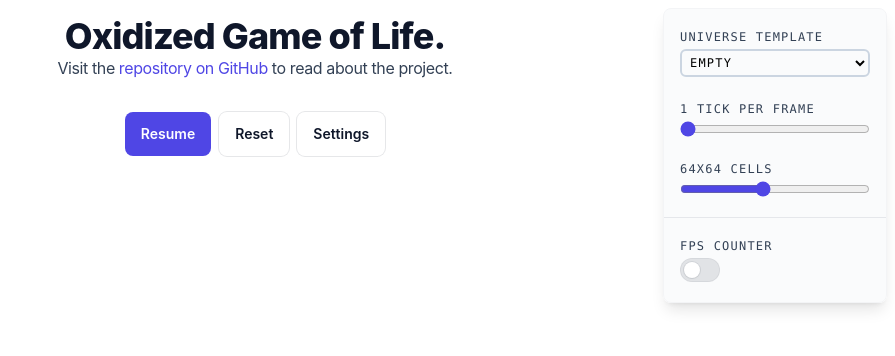
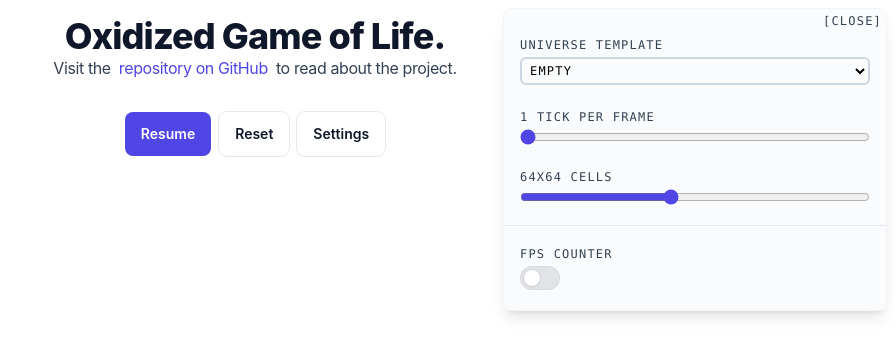
Before and after one commit to tobiplay/wasm-game-of-life, a SvelteKit app in the folder svelte/: page / in a window 1280 px wide. Both pictures are taken after a click on the button "Settings". Shown: the top 356 px of the page, without its empty margins (385-1280 px from the left). Built offline with nearby package versions, Linux system fonts and the light colour scheme; no server answers; a web font is replaced by a local one.

Commit message:
Add close to modal and listen to window resize

```diff
--- a/svelte/src/components/Settings.svelte
+++ b/svelte/src/components/Settings.svelte
@@ -4,6 +4,7 @@
 
   export let handleGridSizeChange: any;
   export let handleUniverseOptionChange: any;
+  export let id: string;
 
   import { ticksPerFrame, gridSize, universeTemplate } from "../lib/stores.js";
 </script>
@@ -11,12 +12,17 @@
 <div
   class="{$hidden
     ? 'hidden'
-    : ''} absolute w-[calc(100vw-1rem)] mr-0 sm:w-56 mt-4 sm:mt-2 sm:mr-2 bg-gray-50 bg-opacity-75 backdrop-filter backdrop-blur-sm border border-gray-100 rounded-lg shadow-lg divide-y divide-gray-100 focus:outline-none right-0 top-0"
-  on:mouseleave={() => {
-    $hidden = true;
-  }}
+    : ''} absolute w-[calc(100vw-1em)] sm:max-w-sm bg-gray-50 bg-opacity-75 m-2 backdrop-filter backdrop-blur-sm border border-gray-100 rounded-lg shadow-lg divide-y divide-gray-100 focus:outline-none right-0 top-0"
+  {id}
 >
   <div class="py-2" role="none">
+    <button
+      on:click={() => ($hidden = true)}
+      class="-my-1 mx-1 font-mono uppercase text-xs text-slate-700
+      tracking-widest justify-right flex ml-auto hover:underline"
+    >
+      [close]
+    </button>
     <div class="flex flex-col px-4 py-3 w-full space-y-1">
       <label
         for="universe-template"
--- a/svelte/src/components/fpsCounter.svelte
+++ b/svelte/src/components/fpsCounter.svelte
@@ -63,7 +63,7 @@
 <p
   class="{$showFps
     ? ''
-    : 'hidden'} font-mono uppercase text-xs text-slate-700 tracking-wide absolute ml-2 px-4 py-3 mt-2 sm:mt-2 sm:ml-2 bg-gray-50 bg-opacity-75 backdrop-filter backdrop-blur-sm border border-gray-100 rounded-lg shadow-lg divide-y divide-gray-100 focus:outline-none left-0 top-0"
+    : 'hidden'} font-mono uppercase text-xs text-slate-700 tracking-wide absolute px-4 py-3 mt-2 m-2 bg-gray-50 bg-opacity-75 backdrop-filter backdrop-blur-sm border border-gray-100 rounded-lg shadow-lg divide-y divide-gray-100 focus:outline-none left-0 top-0"
 >
   <b>Latest</b>:
   {Math.round(fps)} <br />
--- a/svelte/src/routes/+layout.svelte
+++ b/svelte/src/routes/+layout.svelte
@@ -1,5 +1,5 @@
 <script>
-  import '../app.css';
+  import "../app.css";
 </script>
 
 <slot />
--- a/svelte/src/routes/+page.svelte
+++ b/svelte/src/routes/+page.svelte
@@ -20,6 +20,11 @@
   let width: number;
   let wasm;
   let memory: any;
+  let innerWidth: number;
+
+  function onKeydown(event: any) {
+    console.log("test");
+  }
 
   onMount(async () => {
     // We need to init the WASM module once before we can use it.
@@ -42,10 +47,15 @@
     drawGrid();
     drawCells();
     pause();
+
+    // For mobile devices we have to keep track of the innerWidth
+    // and listen to any changes to that value. We'll change the
+    // pixel size accordingly for the canvas element then.
+    innerWidth = window.innerWidth;
   });
 
   // Define some constants to represent cells:
-  const CELL_SIZE = 5; // Unit is px.
+  let CELL_SIZE = 5; // Unit is px.
   const GRID_COLOR = "#CCCCCC";
   // const GRID_COLOR = '#FFFFFF';
   const DEAD_COLOR = "#FFFFFF";
@@ -271,6 +281,20 @@
     drawGrid();
   };
 
+  const handleCellSizeChange = () => {
+    // We have to re-access the canvas with a 2D context
+    // and re-calculate both dimensions due to a change in the
+    // cell size.
+    ctx = canvas.getContext("2d");
+    canvas.height = (CELL_SIZE + 1) * height + 1;
+    canvas.width = (CELL_SIZE + 1) * width + 1;
+
+    // With an overall resize, we actually have to
+    // re-render both the grid and cells afterwards.
+    drawGrid();
+    drawCells();
+  };
+
   // The JavaScript portion of our program runs in a
   // requestAnimationFrame loop. On each iteration,
   // it draws the current universe to the <canvas>,
@@ -302,13 +326,25 @@
 
 <link rel="stylesheet" href="https://rsms.me/inter/inter.css" />
 
+<svelte:window
+  on:resize={() => {
+    if (innerWidth <= 512) {
+      CELL_SIZE = 2;
+    } else {
+      CELL_SIZE = 5;
+    }
+    handleCellSizeChange();
+  }}
+  bind:innerWidth
+/>
+
 <div class="my-4 mx-2">
   <h1
-    class="text-3xl sm:text-4xl justify-center flex font-extrabold tracking-tight text-slate-900 "
+    class="text-3xl sm:text-4xl text-center font-extrabold tracking-tight text-slate-900 "
   >
     Oxidized Game of Life.
   </h1>
-  <p class="justify-center flex text-md tracking-tight text-slate-700">
+  <p class="justify-center text-center text-md tracking-tight text-slate-700">
     Visit the <a
       class="mx-1 text-indigo-600 hover:underline hover:text-indigo-800"
       href="https://github.com/tobiplay/wasm-game-of-life"
@@ -336,9 +372,9 @@
       onClick={toggleSettings}
     />
   </div>
+
+  <canvas bind:this={canvas} on:click={handleCanvasClick} class="m-auto my-4" />
+  <Fps bind:this={fpsComponent} />
+
+  <Settings {handleGridSizeChange} {handleUniverseOptionChange} id="settings" />
 </div>
-
-<canvas bind:this={canvas} on:click={handleCanvasClick} class="m-auto my-4" />
-<Fps bind:this={fpsComponent} />
-
-<Settings {handleGridSizeChange} {handleUniverseOptionChange} />
```
Also changed, not shown: svelte/src/app.html (indentation only).
